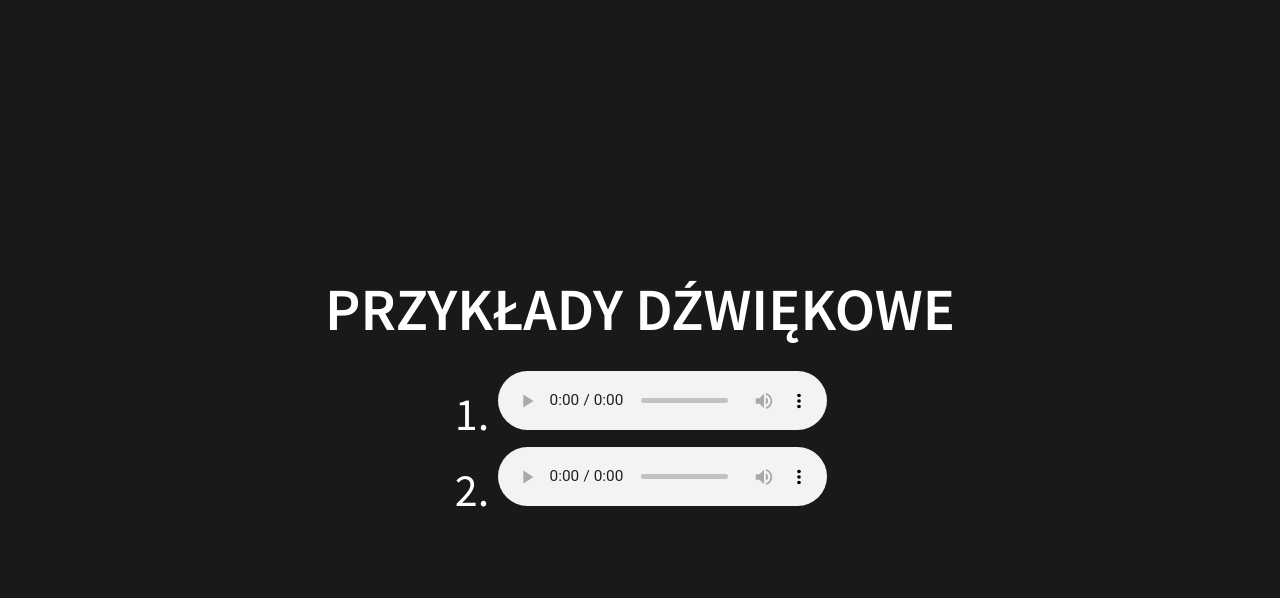
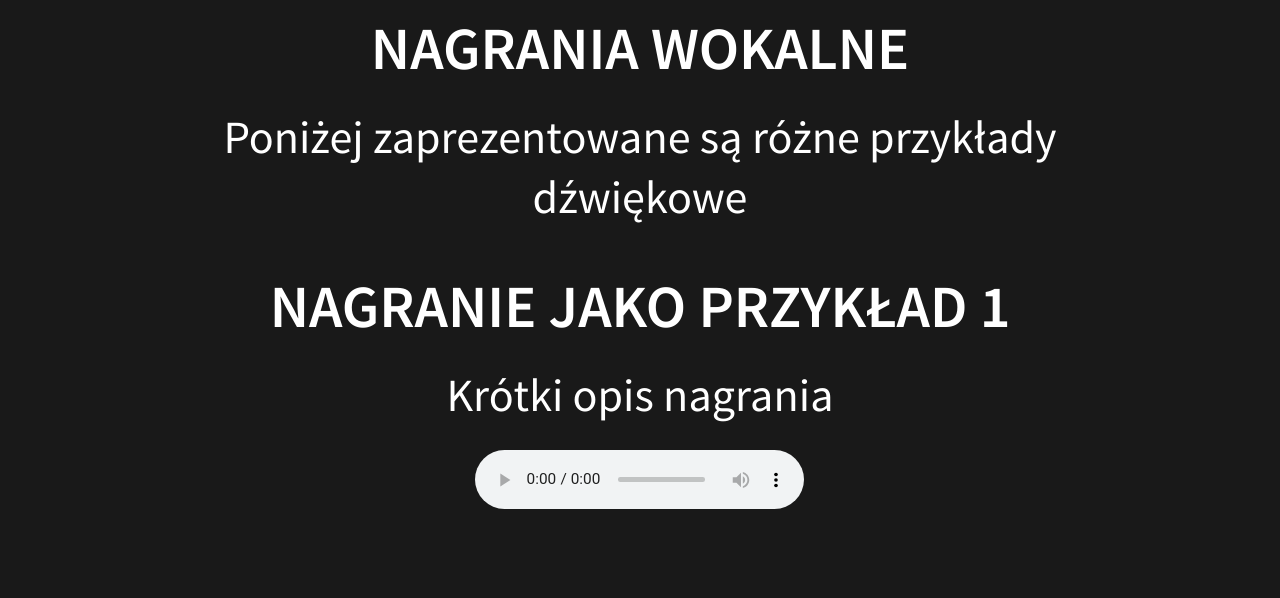
Before and after one commit to MarcinEL/techniki-mikrofonowe, a website: page index.html in a window 1280 px wide. Both pictures are taken after a click on the button "next slide". Shown: the top 598 px of the page. Drawn offline with Linux system fonts and the light colour scheme.

Commit message:
fragments

```diff
--- a/index.html
+++ b/index.html
@@ -36,15 +36,22 @@
                 <h3>Dźwiękowa Technika Studyjna</h3>
                 <h4>Techniki mikrofonowe</h4>
 				<p>
-					<small>Marcin Lewandowski <a href="www.ire.pw.edu.pl/zea">Zakład Elektroakustyki PW</a></small>
+					<small>Marcin Lewandowski | <a href="www.ire.pw.edu.pl/zea">Zakład Elektroakustyki PW</a></small>
                 </p>
 			</section>
 			<section> <!------------------ slide ------------------->
-				<h3>Przykłady dźwiękowe</h3>
-				<ol>
-					<li><audio src="https://www.dropbox.com/s/cdb5vfrr9ksw0mu/11-001%20Bass%20In%20Phase.wav?dl=1" controls></audio></li>
-					<li><audio src="https://www.dropbox.com/s/rzmu4qkvvq56t5p/RS_LMP_ElecGtr01_2A_0Degrees.wav?dl=1" controls></audio></li>
-				</ol>
+				<h3>Nagrania wokalne</h3>
+				<p>Poniżej zaprezentowane są różne przykłady dźwiękowe</p>
+				<section>
+					<h3>Nagranie jako przykład 1</h3>
+					<p>Krótki opis nagrania</p>
+					<audio src="https://www.dropbox.com/s/cdb5vfrr9ksw0mu/11-001%20Bass%20In%20Phase.wav?dl=1" controls></audio>
+				</section>
+				<section>
+					<h3>Nagranie jako przykład 2</h3>
+					<p>Krótki opis nagrania</p>
+					<audio src="https://www.dropbox.com/s/rzmu4qkvvq56t5p/RS_LMP_ElecGtr01_2A_0Degrees.wav?dl=1" controls></audio>
+				</section>
 			</section>
 		</div> <!--slides-->
 	</div> <!--reveal-->
```
